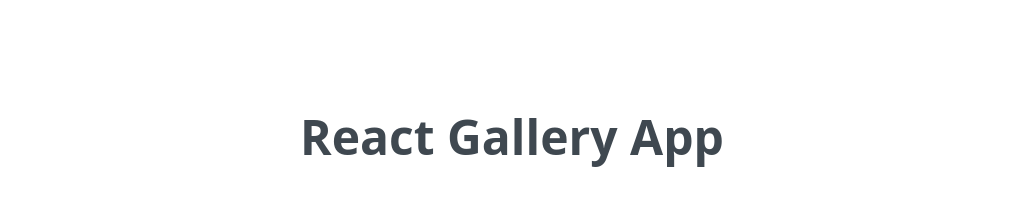
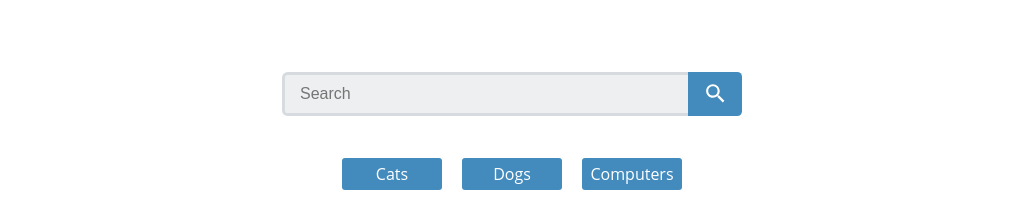
Before and after one commit to nickhericks/techdegree-project-7, a React (Create React App) app: page / in a window 1280 px wide. Shown: the top 199 px of the page, without its empty margins (128-1151 px from the left). Built offline with nearby package versions, Linux system fonts and the light colour scheme.

Commit message:
Remove app title

```diff
--- a/src/components/Header.js
+++ b/src/components/Header.js
@@ -10,7 +10,7 @@ const Header = ({ newSearch }) => {
 
 	return (
 		<div>
-			<h1>React Gallery App</h1>
+			{/* <h1>React Gallery App</h1> */}
 
 			<Search
 				newSearch={newSearch}
--- a/src/components/Search.js
+++ b/src/components/Search.js
@@ -32,7 +32,7 @@ class Search extends Component {
 					onChange={this.handleValueChange}
 					required
 				/>
-				<button type="submit" class="search-button">
+				<button type="submit" className="search-button">
 					<svg
 						fill="#fff"
 						height="24"
```
